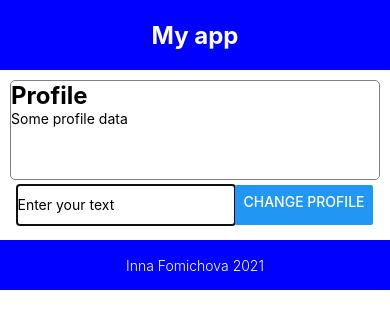
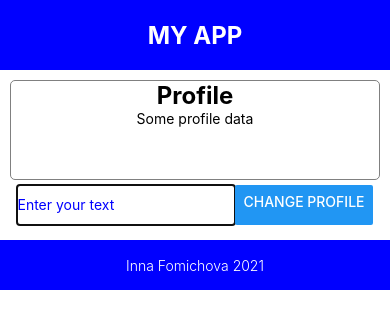
Before and after one commit to Inna3112/react-native-project, a React Native app: screen / in a window 390 px wide. Shown: the top 328 px of the page. Built offline with nearby package versions, Linux system fonts and the light colour scheme.

Commit message:
addProfile function added

```diff
--- a/App.tsx
+++ b/App.tsx
@@ -17,7 +17,7 @@ import {Footer} from './src/components/Footer/Footer';
 const App = () => {
   return (
     <SafeAreaView style={styles.container}>
-      <Header title={'My app'} />
+      <Header title={'MY APP'} />
       <Body />
       <Footer title={'Inna Fomichova 2021'} />
     </SafeAreaView>
--- a/src/components/Body/Body.tsx
+++ b/src/components/Body/Body.tsx
@@ -1,5 +1,6 @@
 import React, {useState} from 'react';
 import {
+  Alert,
   Button,
   NativeSyntheticEvent,
   StyleSheet,
@@ -13,16 +14,22 @@ export const Body = () => {
   const [inputValue, setInputValue] = useState('');
   const [profileText, setProfileText] = useState('Some profile data');
 
-  const addProfileText = () => {
+  const addProfile = () => {
     if (inputValue.trim()) {
       setProfileText(inputValue);
       setInputValue('');
+    } else {
+      Alert.alert('Enter profile data!');
     }
   };
-  const addProfile = (e: NativeSyntheticEvent<TextInputKeyPressEventData>) => {
+  const addProfileByClick = () => {
+    addProfile();
+  };
+  const addProfileByEnter = (
+    e: NativeSyntheticEvent<TextInputKeyPressEventData>,
+  ) => {
     if (e.nativeEvent.key === 'Enter') {
-      setProfileText(inputValue);
-      setInputValue('');
+      addProfile();
     }
   };
   return (
@@ -37,10 +44,13 @@ export const Body = () => {
           value={inputValue}
           onChangeText={setInputValue}
           placeholder={'Enter your text'}
+          placeholderTextColor={'blue'}
           autoFocus={true}
-          onKeyPress={addProfile}
+          autoCorrect={false}
+          autoCapitalize={'characters'}
+          onKeyPress={addProfileByEnter}
         />
-        <Button title={'Change profile'} onPress={addProfileText} />
+        <Button title={'Change profile'} onPress={addProfileByClick} />
       </View>
     </View>
   );
@@ -64,6 +74,7 @@ const styles = StyleSheet.create({
     borderColor: 'grey',
     borderWidth: 1,
     borderRadius: 5,
+    alignItems: 'center',
   },
   input: {
     height: 40,
```
